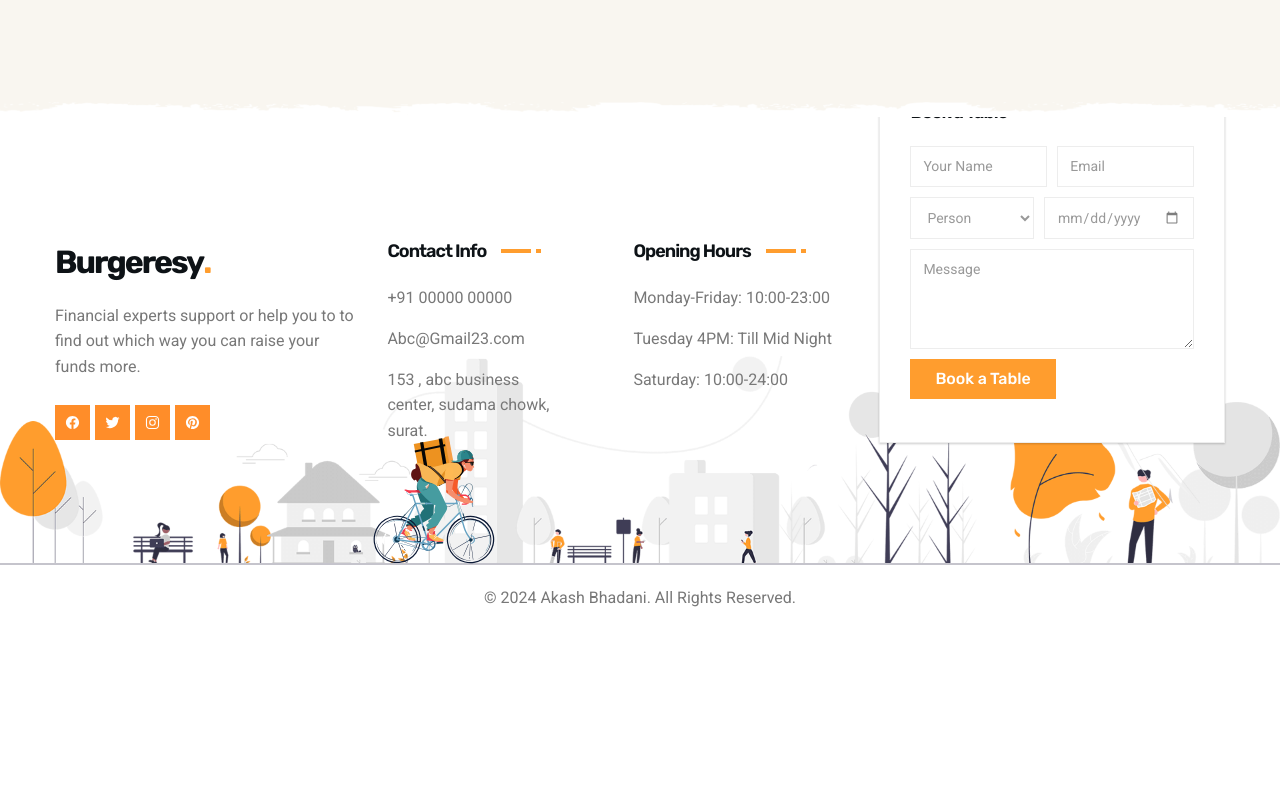
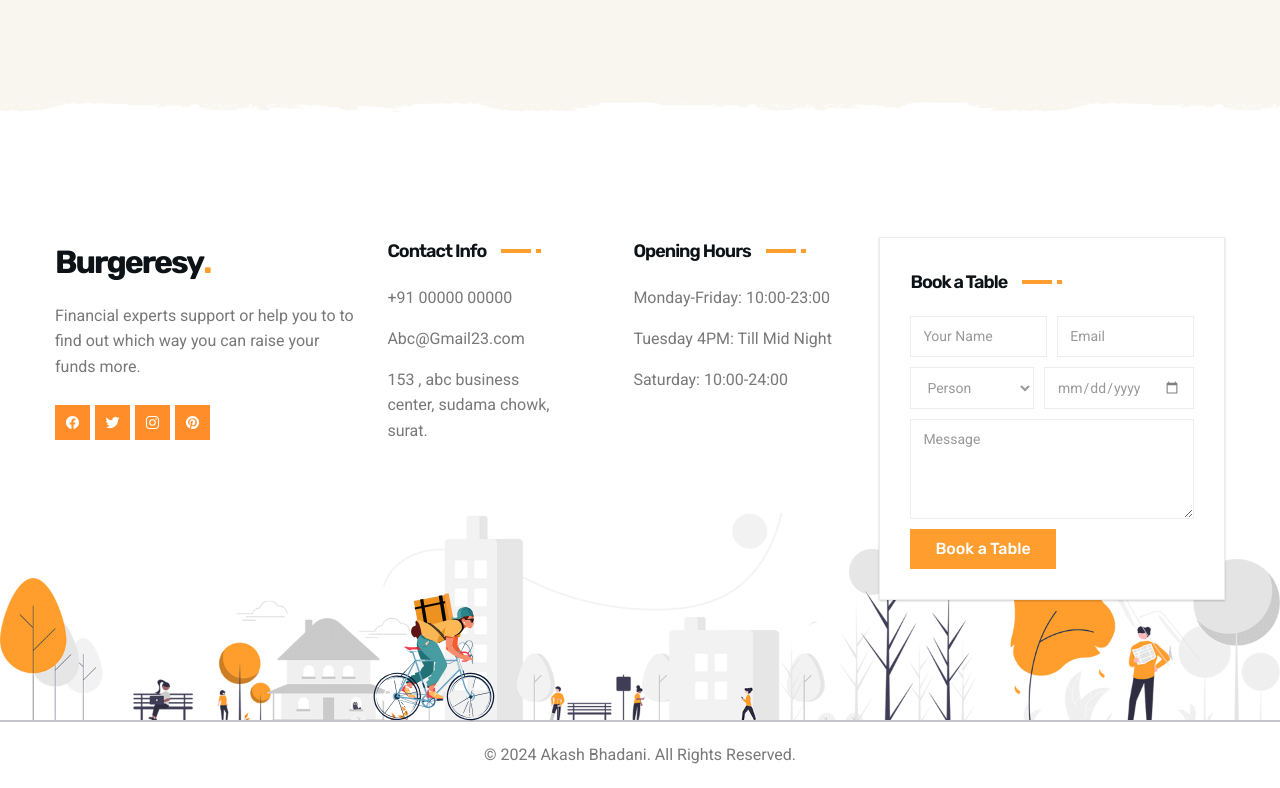
Before and after one commit to akashbhadani02/burgeresy, a plain HTML site: page index.html in a window 1280 px wide. Shown: the part 7479-8267 px from the top of the page. Before the commit the page ends 8110 px from the top, so only its background shows below. Drawn offline with nearby package versions, Linux system fonts and the light colour scheme.

Commit message:
=> update style line 1688 for bug fx

```diff
--- a/assets/css/style.css
+++ b/assets/css/style.css
@@ -1685,7 +1685,7 @@ textarea.input-field {
 
   .footer-top .container { grid-template-columns: 1fr 1fr 1fr 1.6fr; }
 
-  .footer-form { margin-block-start: -170px; }
+  /* .footer-form { margin-block-start: -170px; } */
 
 
 
```
